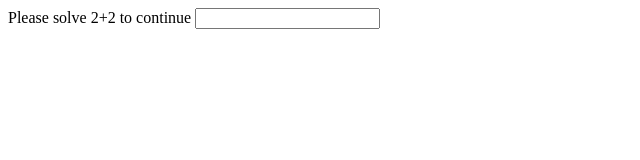
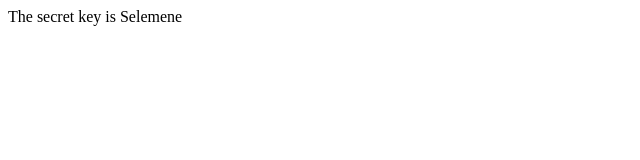
Before and after one commit to royp314/royp314.github.io, a plain HTML site: page index.html in a window 1280 px wide. Shown: the whole page, without its empty margins (0-640 px from the left). Drawn offline with Linux system fonts and the light colour scheme.

Commit message:
Update index.html

```diff
--- a/index.html
+++ b/index.html
@@ -1,4 +1,3 @@
 <html>
-  Please solve 2+2 to continue
-  <input type="text" name="myTextbox" id="myTextbox">
+  The secret key is Selemene
 </html>
```
